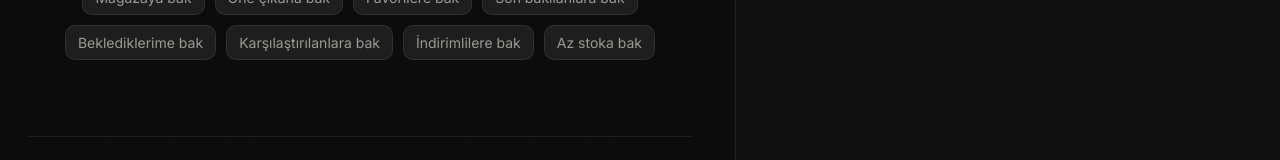
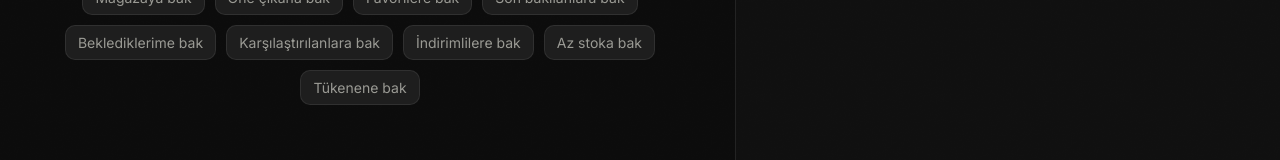
Before and after one commit to mattiasadem/qante-commerce, a Next.js app in the folder web/: page /sepet in a window 1280 px wide. Shown: the part 316-476 px from the top of the page. Built offline with nearby package versions, Linux system fonts and the light colour scheme.

Commit message:
feat(cart): empty cart shortcut to Tükendi (?oos=1)

```diff
--- a/web/components/ui-cart-page-view.tsx
+++ b/web/components/ui-cart-page-view.tsx
@@ -73,6 +73,7 @@ export function CartPageView() {
             <Link className="btn" href="/?cmp=1" data-cta="empty-to-compare">Karşılaştırılanlara bak</Link>
             <Link className="btn" href="/?sale=1" data-cta="empty-to-sale">İndirimlilere bak</Link>
             <Link className="btn" href="/?low=1" data-cta="empty-to-low">Az stoka bak</Link>
+            <Link className="btn" href="/?oos=1" data-cta="empty-to-oos">Tükenene bak</Link>
           </p>
         </div>
       ) : (
```
